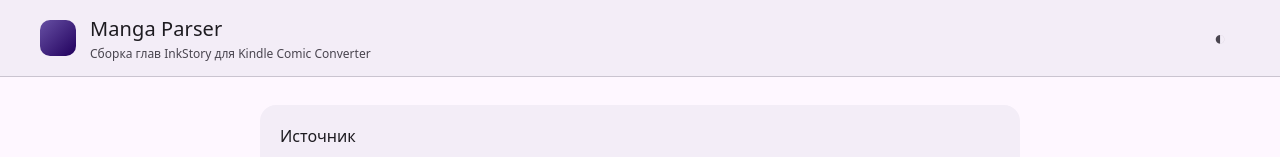
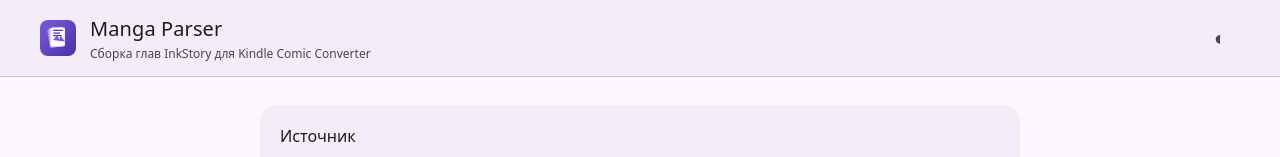
Before and after one commit to binido/manga-parser, a website built with Vite: page index.html in a window 1280 px wide. Shown: the top 157 px of the page. Built offline with nearby package versions, Linux system fonts and the light colour scheme.

Commit message:
fix: put the real app icon in the header
The placeholder was a gradient between two light tokens, so on the dark theme
it rendered as an empty square. Reuse the icon source the bundler icons are
generated from.

```diff
--- a/index.html
+++ b/index.html
@@ -9,7 +9,7 @@
   <body>
     <header class="app-bar">
       <div class="app-bar__identity">
-        <span class="app-bar__mark" aria-hidden="true"></span>
+        <img class="app-bar__mark" src="/app-icon.svg" alt="" />
         <div>
           <h1 class="app-bar__title">Manga Parser</h1>
           <p class="app-bar__subtitle">Сборка глав InkStory для Kindle Comic Converter</p>
--- a/src/styles.css
+++ b/src/styles.css
@@ -111,8 +111,6 @@ h2 {
   width: 36px;
   height: 36px;
   flex: none;
-  border-radius: 10px;
-  background: linear-gradient(135deg, var(--primary), var(--on-primary-container));
 }
 
 .app-bar__title {
```
Also changed, not shown: README.md, public/app-icon.svg (renamed from app-icon.svg).
